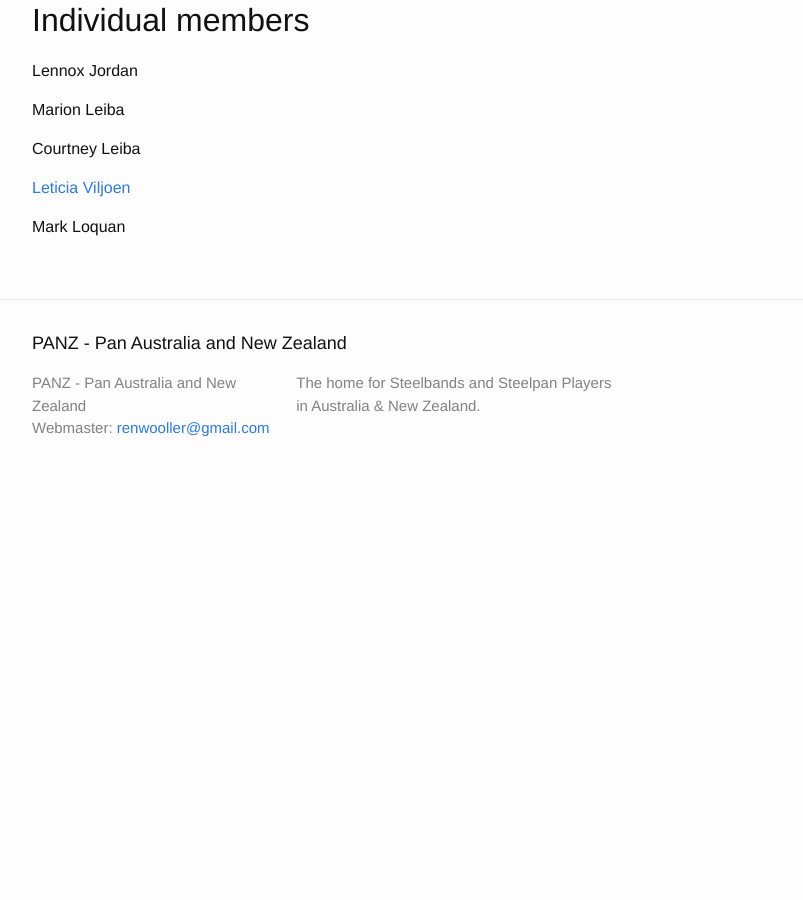
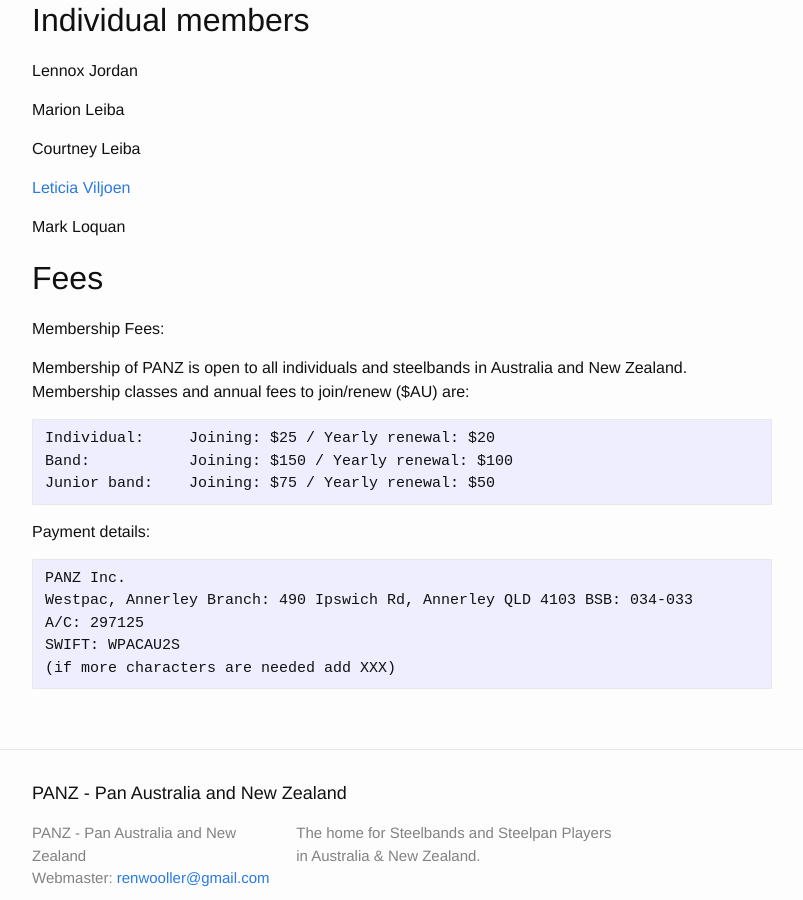
Before and after one commit to panzweb/panzweb.github.io, a Jekyll site: the page built from 3.members.markdown, in a window 1280 px wide and 900 px high, scrolled down 805 px. Shown: the whole window, without its empty margins (238-1041 px from the left). Built offline with Jekyll 4.4.1, drawn with Linux system fonts in a browser that asks for light colours; before the commit the page ends 1305 px from its top, so only the background shows below that.

Commit message:
Update 3.members.markdown

```diff
--- a/3.members.markdown
+++ b/3.members.markdown
@@ -39,3 +39,20 @@ Courtney Leiba
 [Leticia Viljoen](http://www.steelworkshop.co.nz)
 
 Mark Loquan
+
+## Fees
+Membership Fees:
+
+Membership of PANZ is open to all individuals and steelbands in Australia and New Zealand. Membership classes and annual fees to join/renew ($AU) are:
+
+    Individual:     Joining: $25 / Yearly renewal: $20
+    Band:           Joining: $150 / Yearly renewal: $100
+    Junior band:    Joining: $75 / Yearly renewal: $50
+
+Payment details:
+
+    PANZ Inc.
+    Westpac, Annerley Branch: 490 Ipswich Rd, Annerley QLD 4103 BSB: 034-033
+    A/C: 297125
+    SWIFT: WPACAU2S
+    (if more characters are needed add XXX)
```
